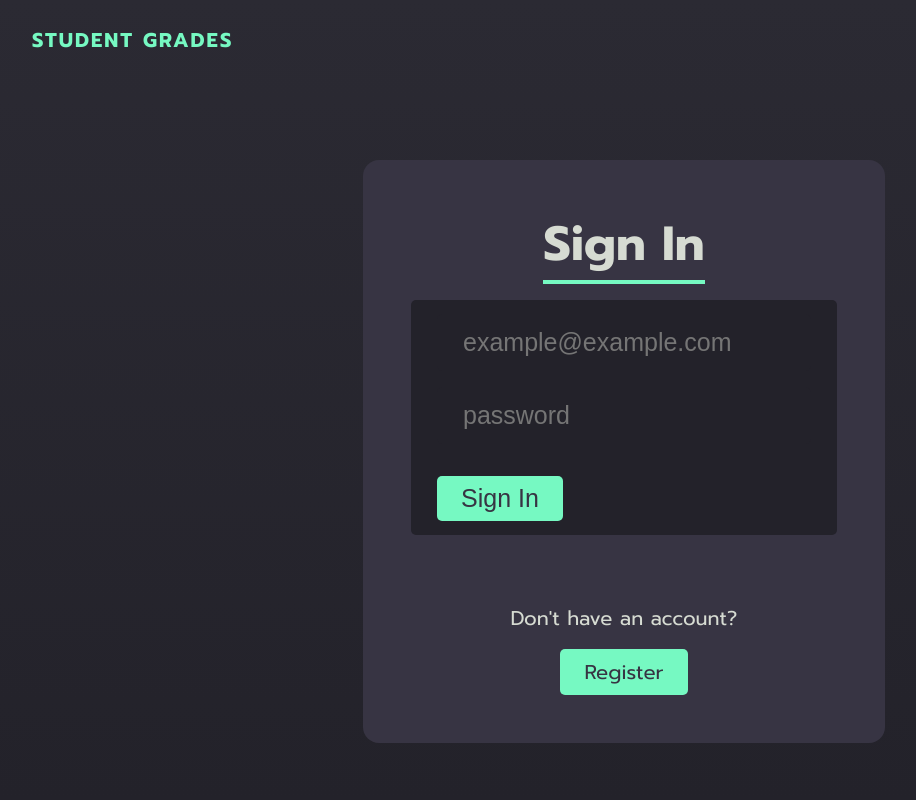
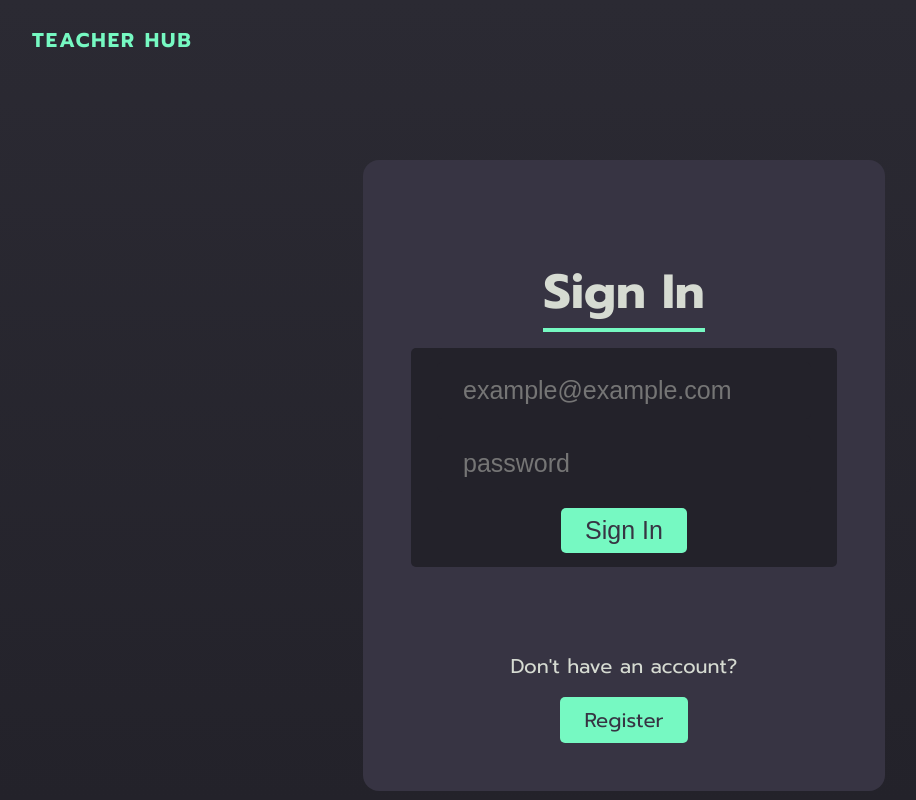
Before and after one commit to MohamedOsman15/StudentGrades, a React (Create React App) app: page / in a window 1280 px wide. Shown: the whole page, without its empty margins (16-932 px from the left). Built offline with nearby package versions, Linux system fonts and the light colour scheme.

Commit message:
labels and other display tweaks

```diff
--- a/src/App.css
+++ b/src/App.css
@@ -108,10 +108,14 @@ form input:focus {
 }
 
 form .btn {
-  margin-top: 1rem;
+  margin: 0 auto;
+  display: flex;
+  flex-direction: column;
+  align-items: center;
+  /* margin-top: 1rem; */
 }
 
-.login .register-prompt {
+.login, .register-prompt {
   margin-top: 3rem;
   display: flex;
   flex-direction: column;
--- a/src/components/ClassCard.jsx
+++ b/src/components/ClassCard.jsx
@@ -1,8 +1,8 @@
 const ClassCard = ({ course }) => {
   return (
     <div className="class-card">
-      <p>{course.className}</p>
-      <p>{course.gradeLevel}</p>
+      <p><b>Course Name: </b>{course.className}</p>
+      <p><b>Grade Level: </b>{course.gradeLevel}</p>
     </div>
   )
 }
--- a/src/components/Home.jsx
+++ b/src/components/Home.jsx
@@ -5,7 +5,7 @@ const Home = () => {
   return (
     <div className="home">
       <div>
-        <h1>Welcome to Student Grade!</h1>
+        <h1>Welcome to Teacher Hub!</h1>
         <div className="homepage-links">
           <Link className="btn" to="/students">
             View Students
--- a/src/components/Login.jsx
+++ b/src/components/Login.jsx
@@ -51,7 +51,7 @@ const Login = ({ setUser, toggleAuthenticated }) => {
 
       <div className="register-prompt">
         <p>Don't have an account?</p>
-        <Link className="btn" to="/register">
+        <Link className="btn" name="submit" to="/register">
           Register
         </Link>
       </div>
--- a/src/components/NavBar.jsx
+++ b/src/components/NavBar.jsx
@@ -4,7 +4,7 @@ const NavBar = (props) => {
   return (
     <nav className="navbar">
       <Link className="logo links" to="/">
-        Student Grades
+        Teacher Hub
       </Link>
 
       <div className="links-container">
--- a/src/components/StudentDetails.jsx
+++ b/src/components/StudentDetails.jsx
@@ -32,7 +32,8 @@ const StudentDetails = () => {
             {student.class_list.map((course) => (
               <div key={course.id} className="grade">
                 <p className="course">
-                  {`${course.className} ${course.gradeLevel}`}
+                  {/* {`${course.className} ${course.gradeLevel}`} */}
+                  <b>Class Name: </b>{course.className} <br/> <b>Grade Level: </b>{course.gradeLevel}
                 </p>
                 <p className="letter-grade">
                   {convertToLetterGrade(course.StudentClassList.score)}
```
